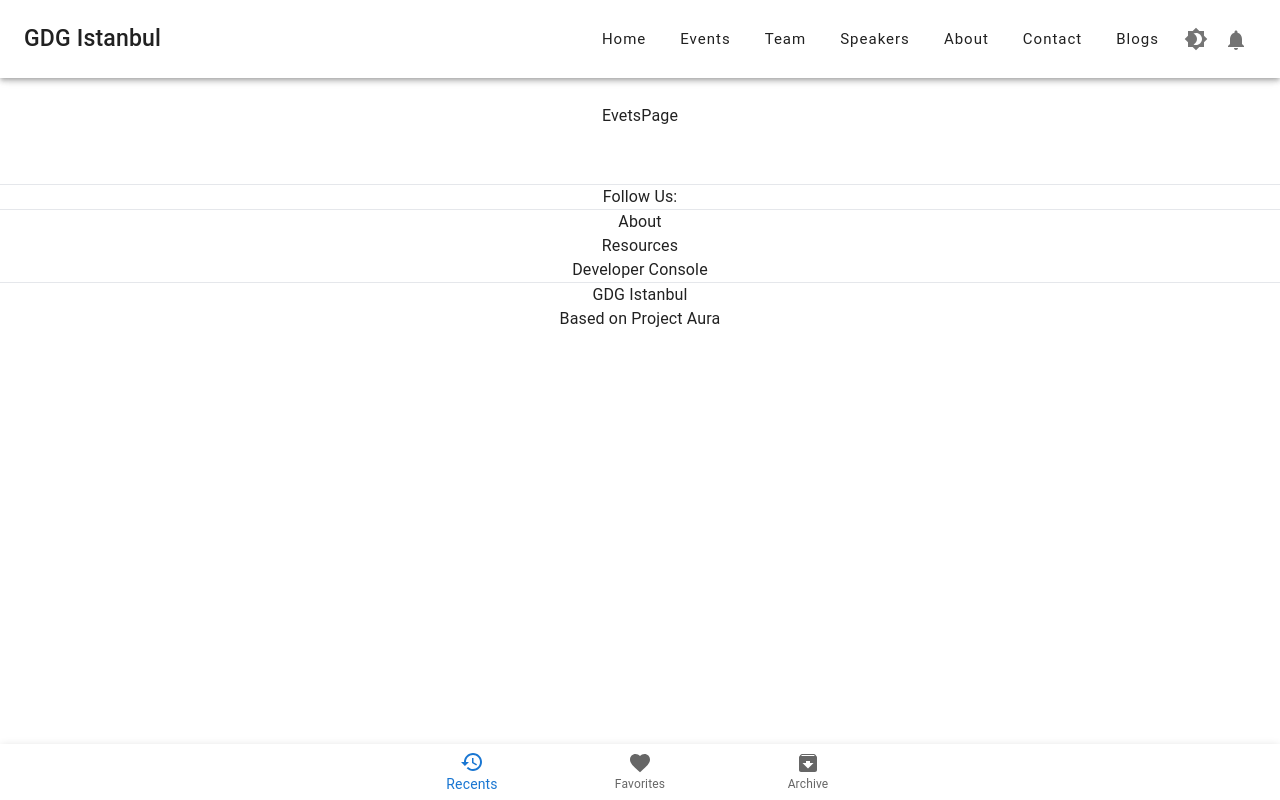
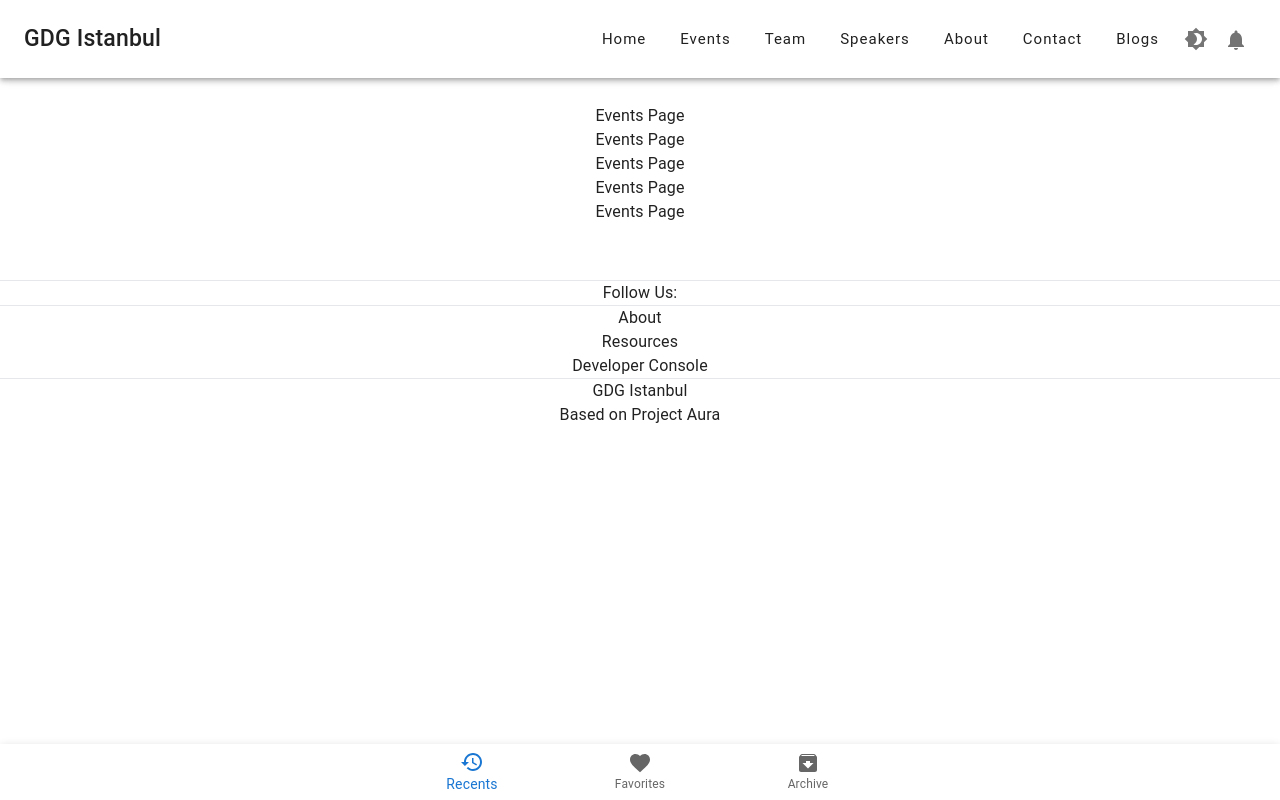
Before and after one commit to elselif/gdgClone, a React (Create React App) app: page /events in a window 1280 px wide. Built offline with nearby package versions, Linux system fonts and the light colour scheme; what @material-tailwind/react would draw is missing.

Commit message:
Update EventsPage.tsx

```diff
--- a/src/pages/EventsPage.tsx
+++ b/src/pages/EventsPage.tsx
@@ -3,7 +3,18 @@ import React from 'react'
 export default function EventsPage() {
   return (
     <div>
-      EvetsPage
+      <div>Events Page</div>
+      <div>Events Page</div>
+
+      <div>Events Page</div>
+
+      <div>Events Page</div>
+
+      <div>Events Page</div>
+
+
     </div>
+
+
   )
 }
```
